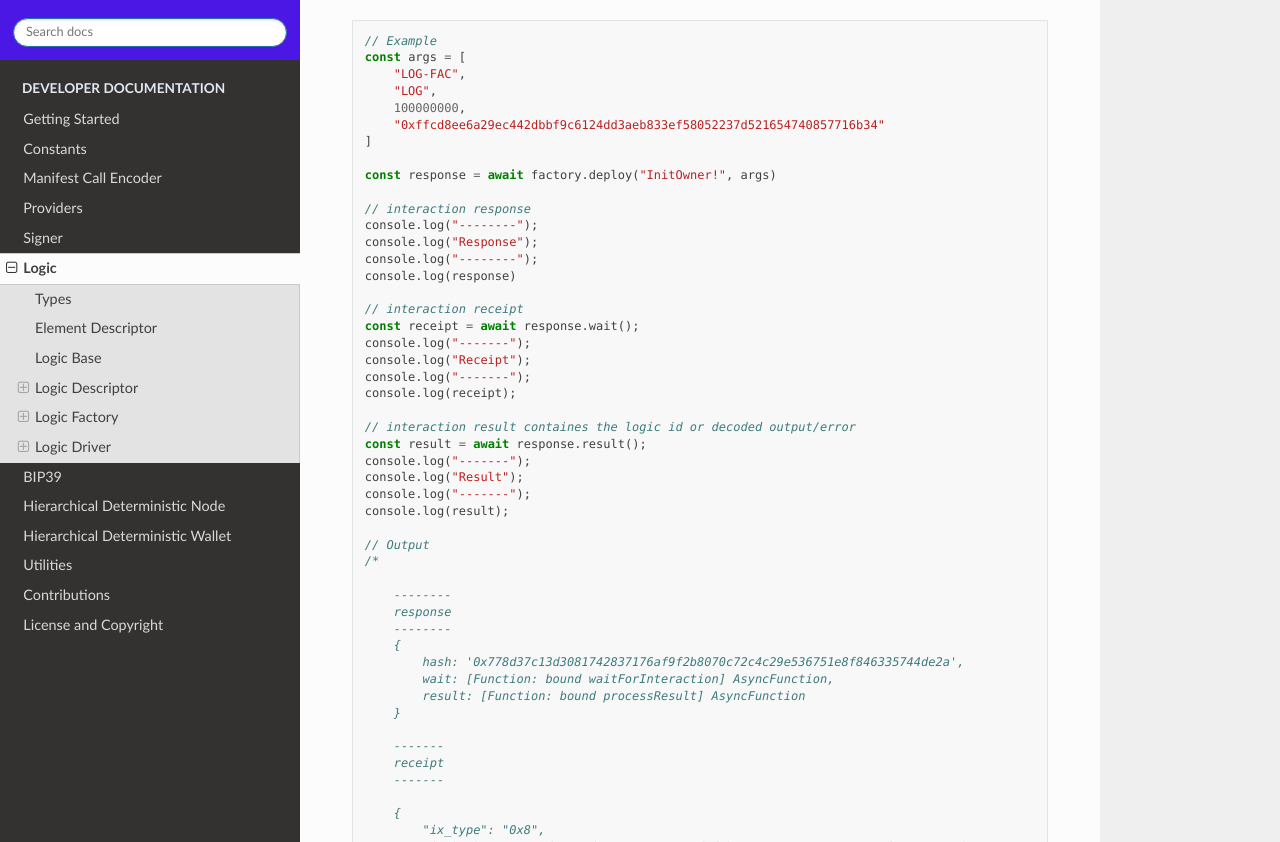
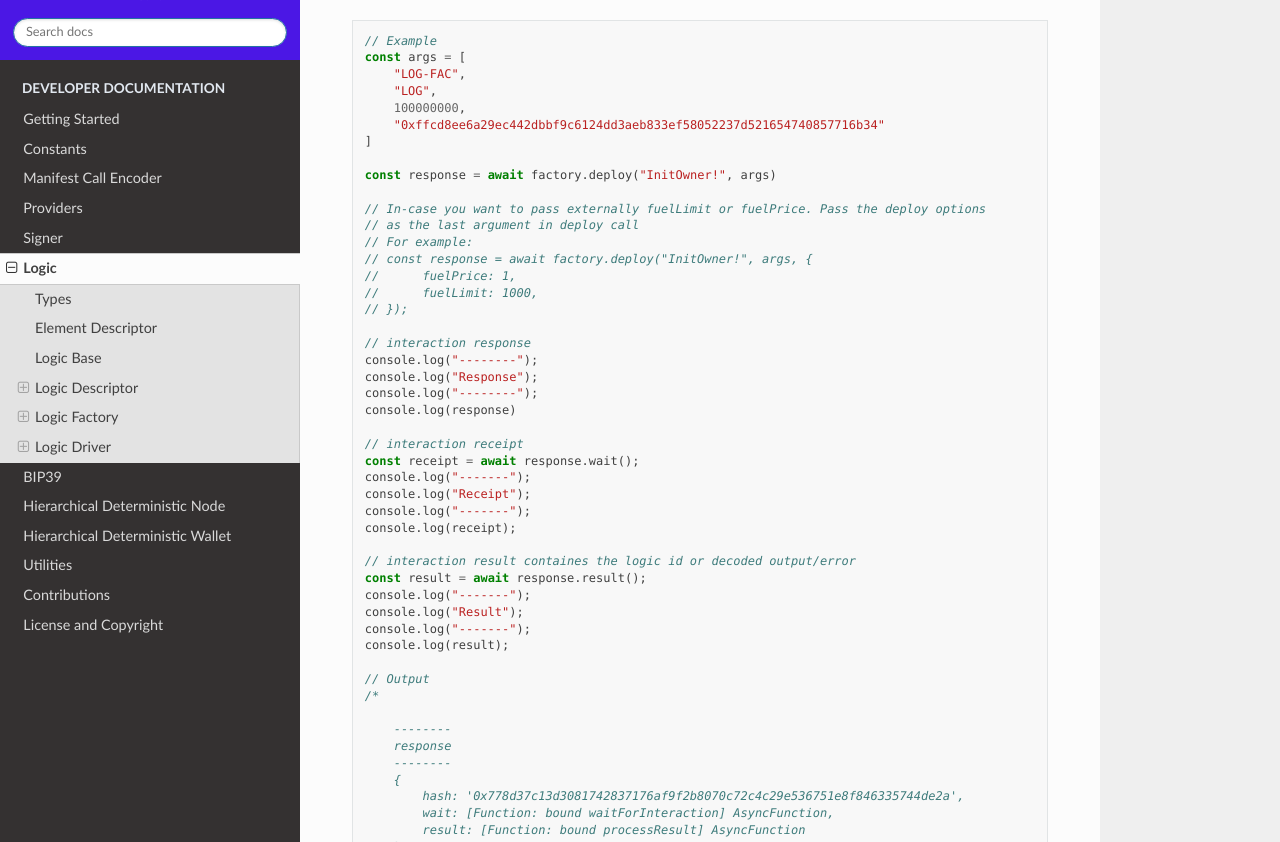
Before and after one commit to sarvalabs/js-moi-sdk, a Sphinx documentation site: the page built from docs/source/logic.rst, in a window 1280 px wide and 900 px high, scrolled down 5308 px, cut to the strip 58-900 px from the top of the window. Built offline with Sphinx 7.4.7 and the Read the Docs theme 2.0.0, drawn with Linux system fonts in a browser that asks for light colours.

Commit message:
chore: update docs with docs

```diff
--- a/docs/source/logic.rst
+++ b/docs/source/logic.rst
@@ -163,6 +163,14 @@ Methods
     ]
 
     const response = await factory.deploy("InitOwner!", args)
+
+    // In-case you want to pass externally fuelLimit or fuelPrice. Pass the deploy options
+    // as the last argument in deploy call
+    // For example:
+    // const response = await factory.deploy("InitOwner!", args, {
+    //      fuelPrice: 1,
+    //      fuelLimit: 1000,
+    // });
 
     // interaction response
     console.log("--------");
```
